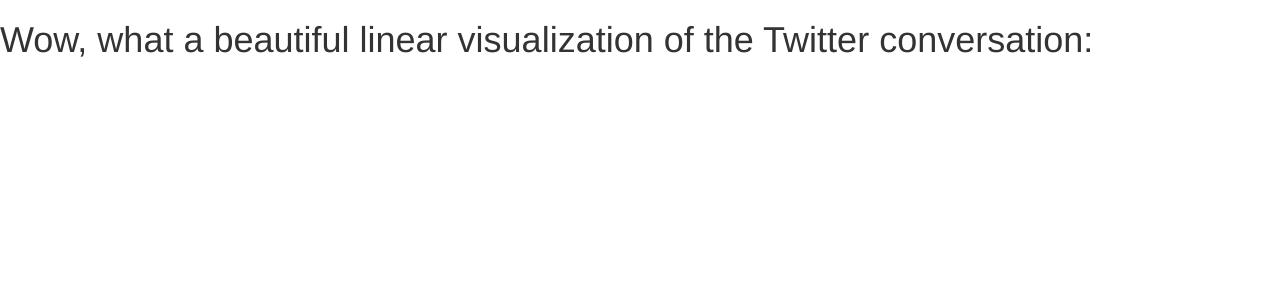
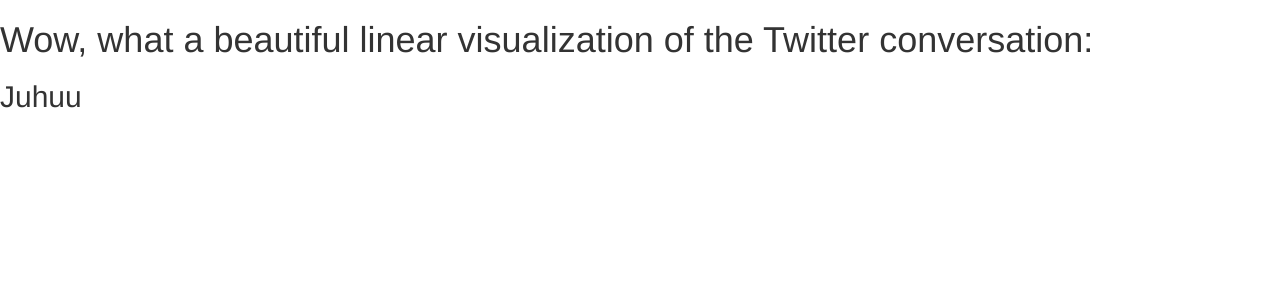
Before and after one commit to ashtree4711/viTweet, a Flask app: template source/templates/conversation.html in a window 1280 px wide. Shown: the top 300 px of the page. Run offline with Flask 2, Linux system fonts and the light colour scheme; the template is opened without the code that fills it, so the values that code supplies are empty; some libraries are stand-ins or nearby versions.

Commit message:
Update conversation.html

```diff
--- a/source/templates/conversation.html
+++ b/source/templates/conversation.html
@@ -1,5 +1,6 @@
 <title>viTweet visualization</title>
 <h1>Wow, what a beautiful linear visualization of the Twitter conversation:</h1>
+<h2>Juhuu</h2>
 <ul>
 {% for items in response['replies'] %}
 	<li>{{ items }}</li>
```
